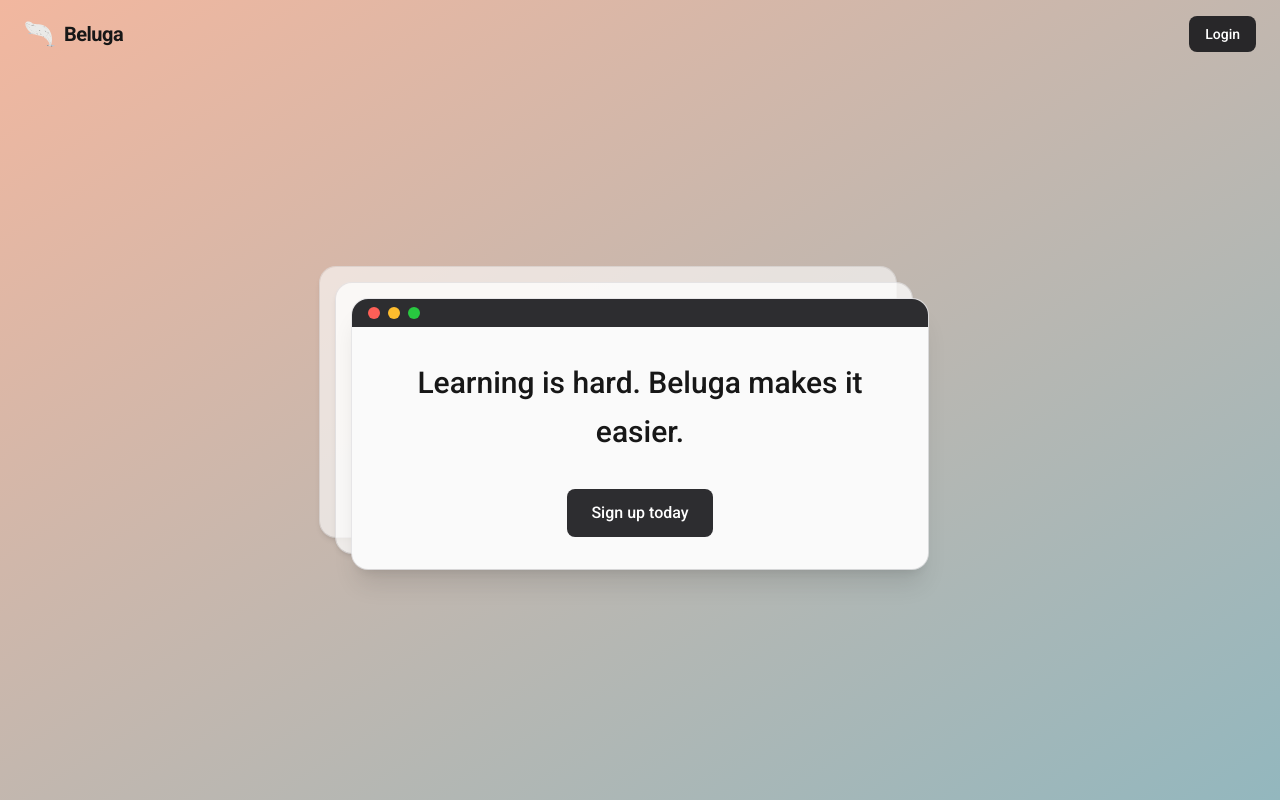
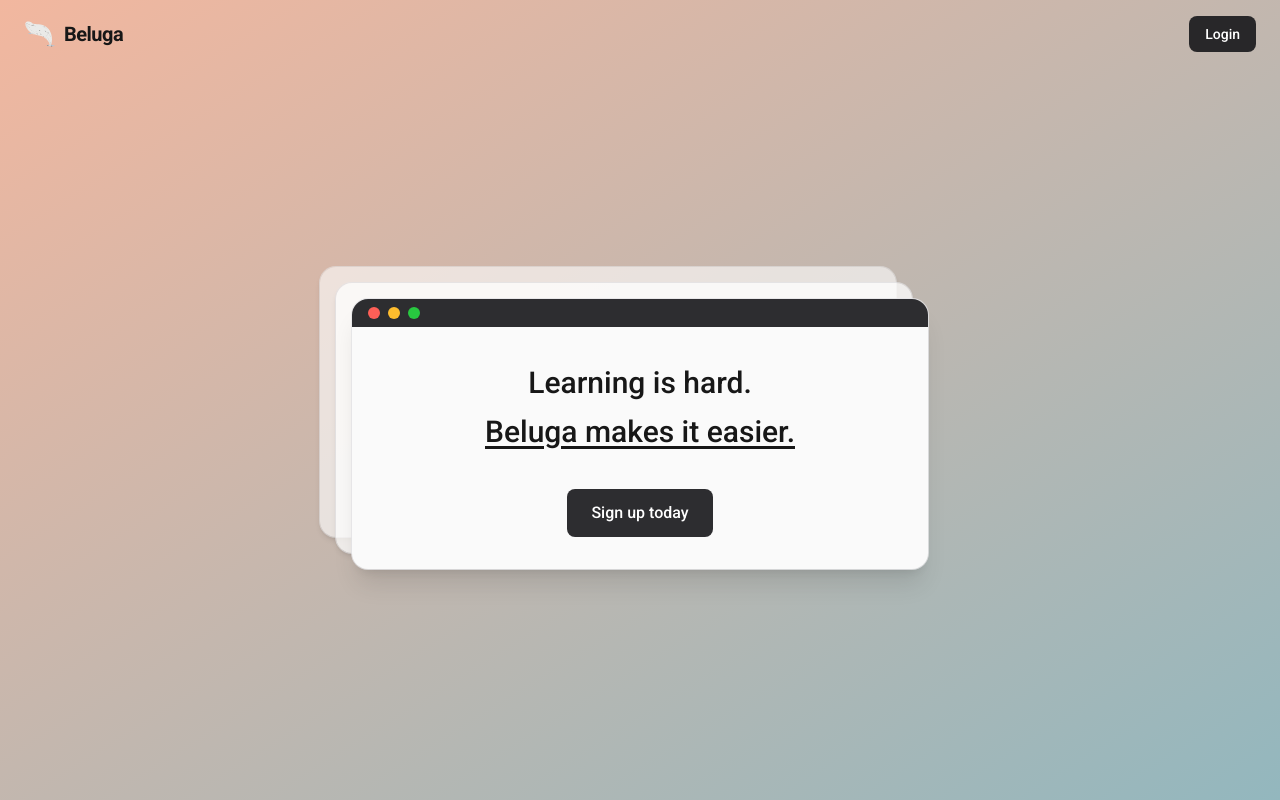
Before and after one commit to nurdinhossain/beluga, a Next.js app: page / in a window 1280 px wide. Built offline with nearby package versions, Linux system fonts and the light colour scheme.

Commit message:
Add underline underneath main text

```diff
--- a/src/app/page.js
+++ b/src/app/page.js
@@ -48,7 +48,10 @@
             {/* Card body */}
             <div className="flex flex-col items-center px-10 py-8">
               <p className="max-w-2xl text-center text-2xl font-medium leading-relaxed sm:text-3xl">
-                Learning is hard. Beluga makes it easier.
+                Learning is hard.{" "}<br/>
+                <span className="underline underline-offset-4">
+                  Beluga makes it easier.
+                </span>
               </p>
               <button
                 type="button"
```
